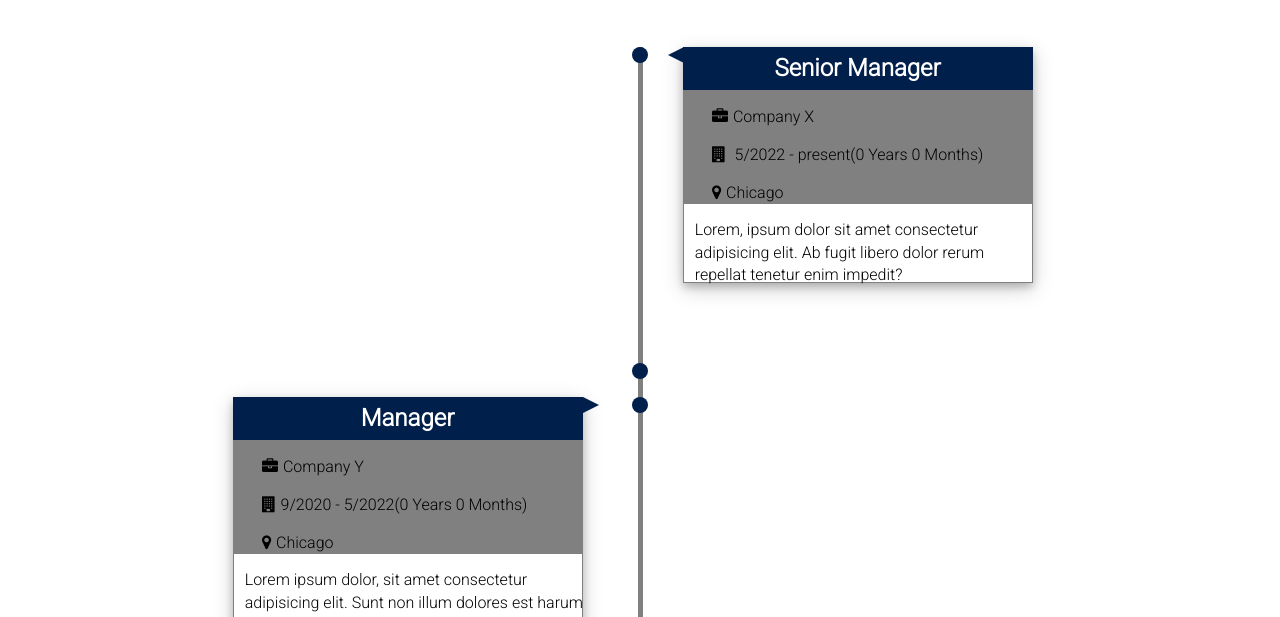
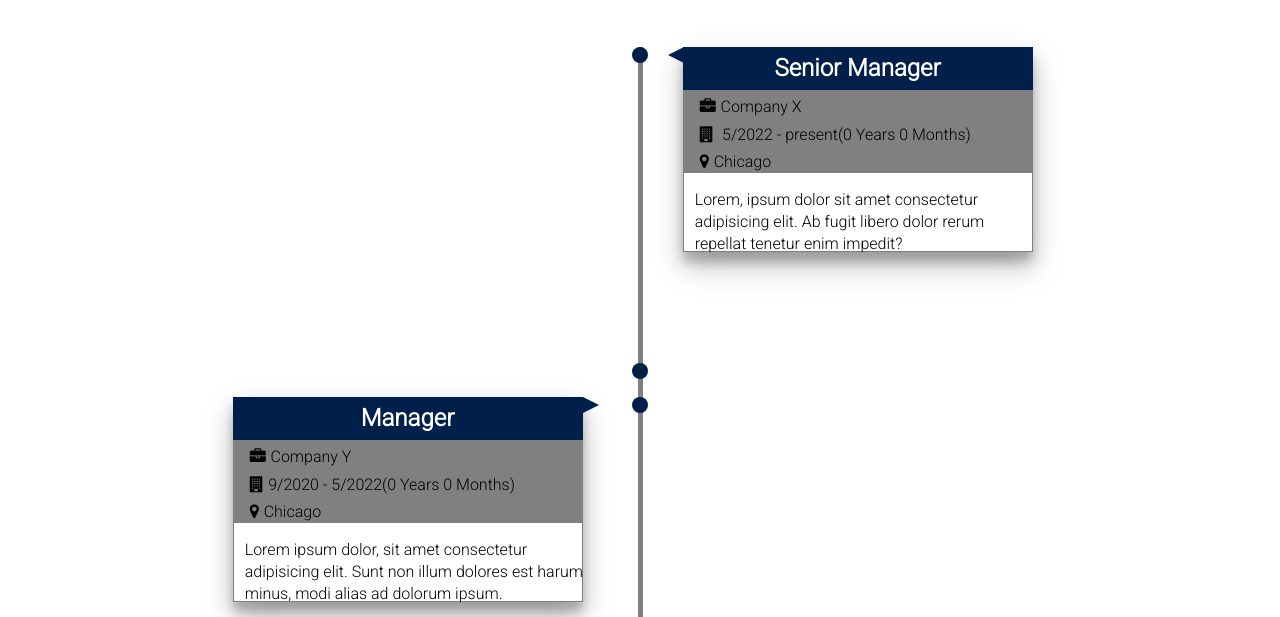
Before and after one commit to Msarawan/assignments, a plain HTML site: page Purva/javacriptFinal/index.html in a window 1280 px wide. Shown: the part 183-800 px from the top of the page. Drawn offline with Linux system fonts and the light colour scheme; a web font is replaced by a local one.

Commit message:
Task Completed

```diff
--- a/Purva/javacriptFinal/style.css
+++ b/Purva/javacriptFinal/style.css
@@ -32,10 +32,12 @@ padding: 35px 1500px;
   }
   .dot {
     background-color: grey;
-    padding:0 5%;
+    padding:0 5px;
   }
 
-
+.dot p {
+  margin-top:-15px;
+}
   .main-header {
     font-family: "Montserrat";
     font-weight: 400;
@@ -120,7 +122,7 @@ transform: translateX(70px);
   }
 
   #timeline ul li > div {
-    box-shadow: 0 4px 8px 0 rgba(0, 0, 0, 0.2), 0 6px 20px 0 rgba(0, 0, 0, 0.19);
+    box-shadow: rgba(0, 0, 0, 0.25) 0px 14px 28px, rgba(0, 0, 0, 0.22) 0px 10px 10px;
     width: 350px;
     text-align: center;
     position: relative;
```
